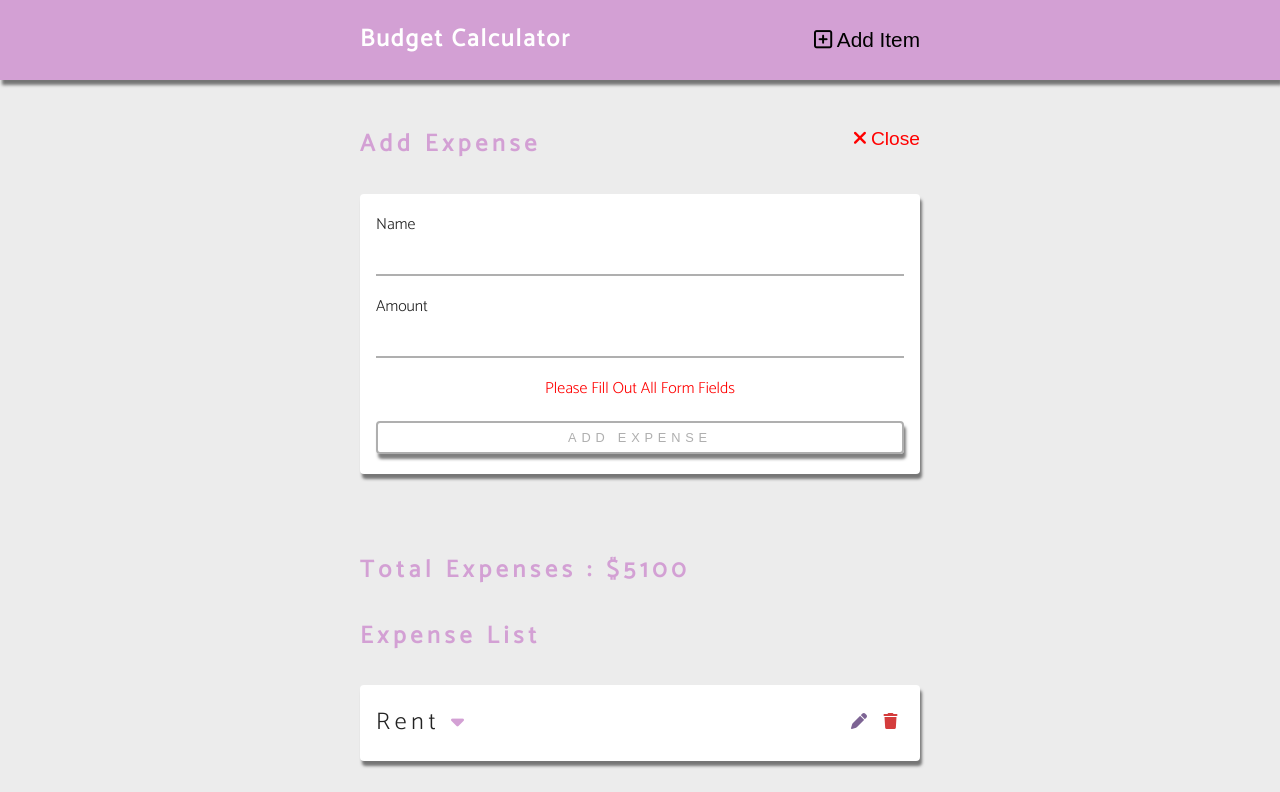
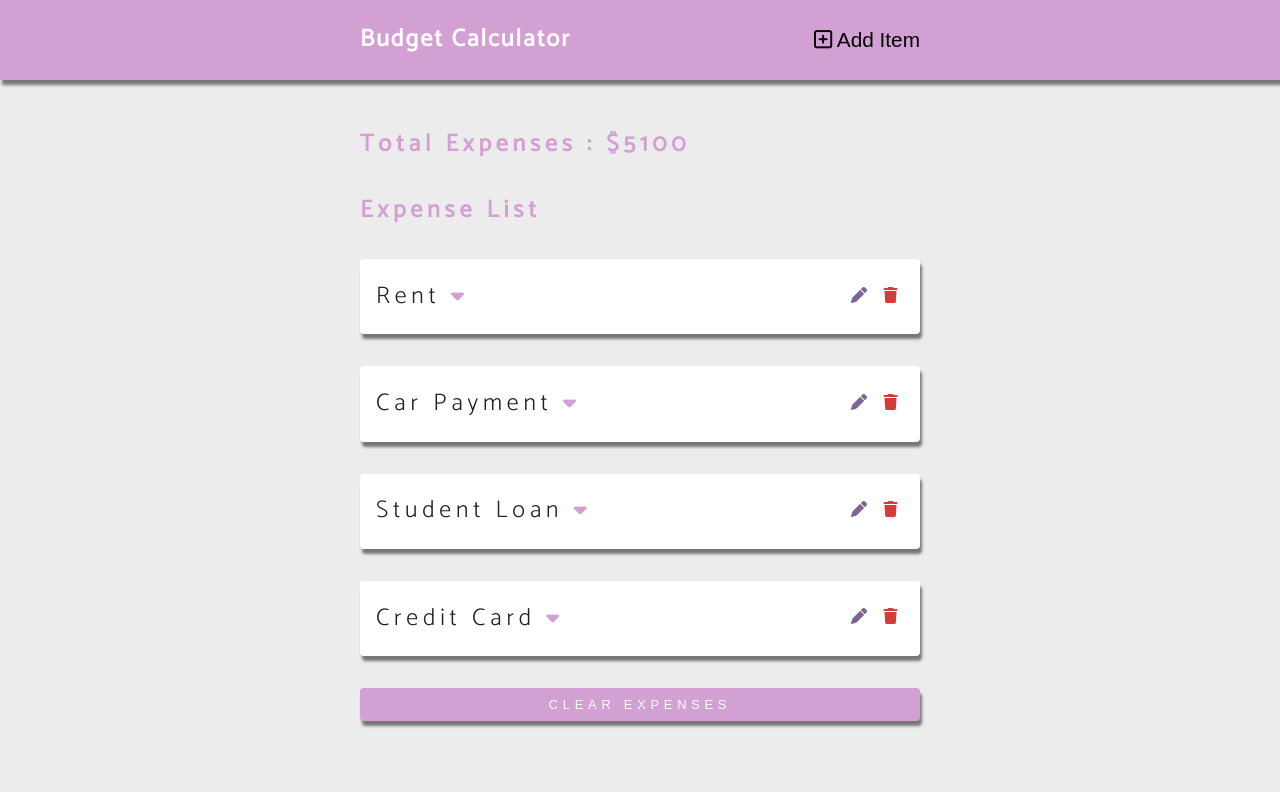
Before and after one commit to loveisgala/budget-calculator-svelte, a Svelte app: page / in a window 1280 px wide. Shown: the top 792 px of the page. Built offline with nearby package versions, Linux system fonts and the light colour scheme.

Commit message:
Add show and hide form functions and exports to components

```diff
--- a/src/App.svelte
+++ b/src/App.svelte
@@ -18,6 +18,9 @@
   let setAmount = null;
   let setId = null;
 
+  //Toggle form variables
+  let isFormOpen = false;
+
   //Reactive
   $: isEditing = setId ? true : false;
   $: total = expenses.reduce((acc, curr) => {
@@ -25,6 +28,24 @@
   }, 0);
 
   //Functions
+
+  /**
+   * Show Form
+   */
+  function showForm() {
+    isFormOpen = true;
+  }
+
+  /**
+   * Hide form and reset values
+   */
+  function hideForm() {
+    isFormOpen = false;
+    setName = '';
+    setAmount = null;
+    setId = null;
+  }
+
   /**
    * Remove expense
    * @param id Expense ID
@@ -59,6 +80,7 @@
     setId = expense.id;
     setName = expense.name;
     setAmount = expense.amount;
+    showForm();
   }
 
   /**
@@ -81,15 +103,18 @@
   setContext("modify", setModifiedExpense);
 </script>
 
-<Navbar />
+<Navbar {showForm}/>
 <main class="content">
+  {#if isFormOpen}
     <Form
       {addExpense}
       name={setName}
       amount={setAmount}
       {isEditing}
       {editExpense}
+      {hideForm}
     />
+  {/if}
   <Totals title="Total Expenses" {total} />
   <ExpensesList {expenses} />
   <Button {expenses} />
--- a/src/components/Form.svelte
+++ b/src/components/Form.svelte
@@ -6,6 +6,7 @@
   export let addExpense;
   export let isEditing;
   export let editExpense;
+  export let hideForm;
 
   $: isEmpty = !name || !amount;
 
@@ -44,7 +45,7 @@
         add expense
       {/if}
     </button>
-    <button type="button" class="close-btn">
+    <button type="button" class="close-btn" on:click="{hideForm}">
       <i class="fas fa-times" />
       close
     </button>
--- a/src/components/Navbar.svelte
+++ b/src/components/Navbar.svelte
@@ -1,7 +1,11 @@
+<script>
+  export let showForm;
+</script>
+
 <nav class="nav">
   <div class="nav-center">
     <h1 class="nav-title">budget calculator</h1>
-    <button type="button" class="nav-btn">
+    <button type="button" class="nav-btn" on:click="{showForm}">
       <i class="far fa-plus-square" />
       add item
     </button>
```
Lines whose indentation alone changed are shown as unchanged.
